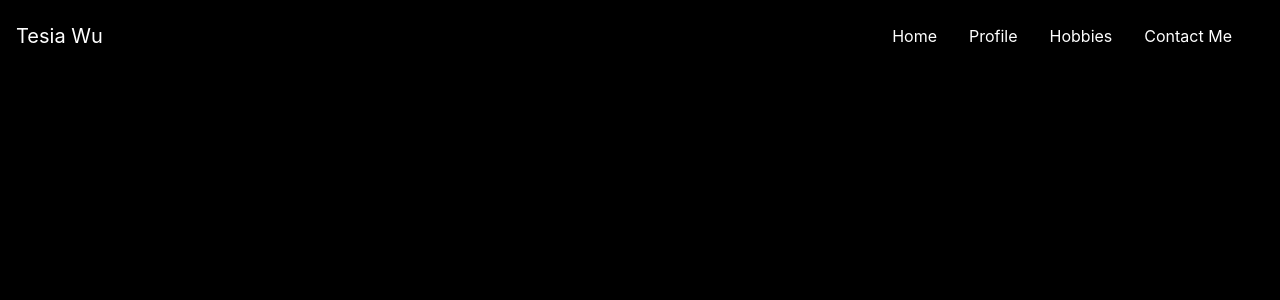
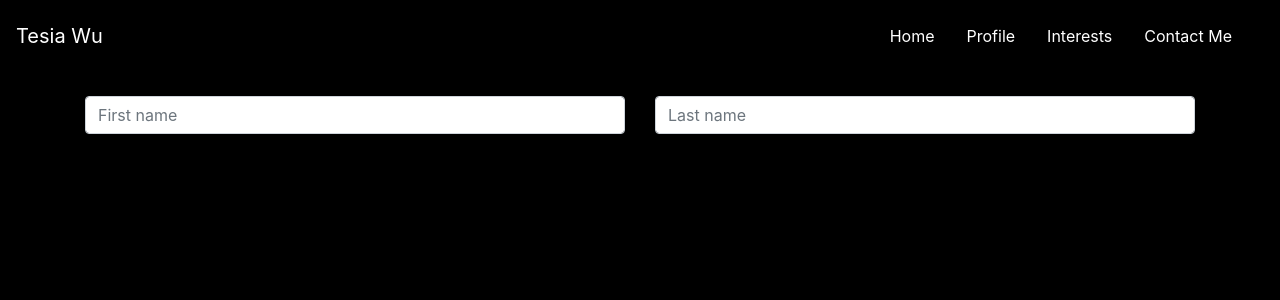
Before and after one commit to tesiawu/personal-website, a React (Create React App) app: page /contact in a window 1280 px wide. Shown: the top 300 px of the page. Built offline with nearby package versions, Linux system fonts and the light colour scheme.

Commit message:
started contact form

```diff
--- a/package.json
+++ b/package.json
@@ -3,12 +3,15 @@
   "version": "0.1.0",
   "private": true,
   "dependencies": {
+    "inline-style-prefixer": "^5.1.0",
     "react": "^16.8.6",
     "react-bootstrap": "^1.0.0-beta.8",
     "react-dom": "^16.8.3",
+    "react-fade": "^1.1.1",
     "react-router-bootstrap": "^0.25.0",
     "react-router-dom": "^5.0.0",
-    "react-scripts": "2.1.5"
+    "react-scripts": "2.1.5",
+    "react-typewriter": "^0.4.1"
   },
   "scripts": {
     "start": "react-scripts start",
--- a/src/App.js
+++ b/src/App.js
@@ -7,7 +7,7 @@ class App extends Component {
   render() {
     return (
       <div className="App">
-      <Navigation/>
+      <Navigation/><br />
       <DefaultRouter/>
         <header>
 
--- a/src/Contact.js
+++ b/src/Contact.js
@@ -1,23 +1,29 @@
 import React, {Component} from 'react'
 import {Link} from 'react-router-dom'
+import {Form, Row, Col} from 'react-bootstrap'
 
 export default class Contact extends Component {
   /**
    * Builds and renders the card containing the party image and basic
    * information
    */
+
   render () {
-    const styles = {
-      imgStyle: {
-        width: '50%'
-      },
-      itemHeader: {
-        marginRight: '5px'
-      }
-    }
 
     return (
       <div className='container'>
+
+        <Form>
+          <Row>
+            <Col>
+              <Form.Control placeholder="First name" />
+            </Col>
+            <Col>
+              <Form.Control placeholder="Last name" />
+            </Col>
+          </Row>
+        </Form>
+
       </div>
     )
   }
--- /dev/null
+++ b/src/Header.js
@@ -0,0 +1,46 @@
+import React, { Component } from 'react';
+import './App.css';
+import './css/style.css'
+import Fade from 'react-bootstrap/Fade'
+import TypeWriter from 'react-typewriter';
+
+
+function sleep(time){
+	return new Promise((resolve) => setTimeout(resolve, time))
+}
+export default class Header extends Component {
+	constructor(props){
+		super(props)
+		this.state = {
+			open: false
+		}
+	}
+
+	componentWillMount(){
+		sleep(800).then(()=> this.setState({open: true}))
+	}
+
+  render() {
+
+  	const { open } = this.state;
+
+    return (
+		<div className="bg">
+	  	  <div className="title">
+	  	  {/*<Fade in={this.state.open} timeout="50000">*/}
+          <div id="fade-in">
+	  	  	<h1>Hey, I&#39;m William.</h1>
+          </div>
+        {/*</Fade>*/}
+
+
+		  	  <div className="cursive">
+			  <h3><TypeWriter typing={1} onTypingEnd={()=> this.setState({typeDone: 1})}>I write code and make stuff.</TypeWriter></h3>
+			  <h4><TypeWriter typing={this.state.typeDone}>For fun.</TypeWriter></h4>
+		  	  </div>
+	  	  </div>
+
+  	  </div>
+    );
+  }
+}
--- a/src/Home.js
+++ b/src/Home.js
@@ -1,23 +1,19 @@
 import React, {Component} from 'react'
 import {Link} from 'react-router-dom'
+import TypeWriter from 'react-typewriter'
+import Header from './Header'
 
 export default class Home extends Component {
   /**
    * Builds and renders the card containing the party image and basic
    * information
    */
+
   render () {
-    const styles = {
-      imgStyle: {
-        width: '50%'
-      },
-      itemHeader: {
-        marginRight: '5px'
-      }
-    }
 
     return (
-      <div className='container'>
+      <div>
+        <Header />
       </div>
     )
   }
--- /dev/null
+++ b/src/Interests.js
@@ -0,0 +1,24 @@
+import React, {Component} from 'react'
+import {Link} from 'react-router-dom'
+
+export default class Interests extends Component {
+  /**
+   * Builds and renders the card containing the party image and basic
+   * information
+   */
+  render () {
+    const styles = {
+      imgStyle: {
+        width: '50%'
+      },
+      itemHeader: {
+        marginRight: '5px'
+      }
+    }
+
+    return (
+      <div className='container'>
+      </div>
+    )
+  }
+}
--- a/src/NavBar.js
+++ b/src/NavBar.js
@@ -2,7 +2,7 @@ import React, {Component} from 'react'
 import {Navbar, Nav, NavItem} from 'react-bootstrap'
 import {LinkContainer} from 'react-router-bootstrap'
 import {Link} from 'react-router-dom'
-import './css/navbar.css'
+import './css/style.css'
 
 export default class Navigation extends React.Component {
   handleSelect(eventKey) {
@@ -13,13 +13,13 @@ export default class Navigation extends React.Component {
     return (
     	<div className	="baseClass">
 
-      <Navbar bg="navbar transparent navbar-inverse justify-content-between" expand="lg" fixed="top">
+      <Navbar bg="navbar transparent navbar-inverse justify-content-between" expand="lg" sticky="top">
 
   <Navbar.Brand href="home" id="brand">Tesia Wu</Navbar.Brand>
   <Navbar >
       <Nav.Link href="home" style={{color:'white'}}>Home</Nav.Link>
       <Nav.Link href="profile" style={{color:'white'}}>Profile</Nav.Link>
-      <Nav.Link href="hobbies" style={{color:'white'}}>Hobbies</Nav.Link>
+      <Nav.Link href="interests" style={{color:'white'}}>Interests</Nav.Link>
       <Nav.Link href="contact" style={{color:'white'}}>Contact Me</Nav.Link>
   </Navbar>
 
--- a/src/Router.js
+++ b/src/Router.js
@@ -3,7 +3,7 @@ import {Route, Switch} from 'react-router-dom'
 
 import Home from './Home.js'
 import Profile from './Profile.js'
-import Hobbies from './Hobbies.js'
+import Interests from './Interests.js'
 import Contact from './Contact.js'
 
 /**
@@ -13,9 +13,10 @@ export default class DefaultRouter extends Component {
   render () {
     return (
       <Switch>
+      	<Route exact path="/" component={Home}/>
       	<Route exact path="/home" component={Home}/>
         <Route exact path="/profile" component={Profile}/>
-        <Route exact path="/hobbies" component={Hobbies}/>
+        <Route exact path="/interests" component={Interests}/>
         <Route exact path="/contact" component={Contact}/>
       </Switch>
     )
--- a/src/css/navbar.css
+++ b/src/css/style.css
@@ -1,3 +1,5 @@
+/* Navigation */
+
 .navbar.transparent.navbar-inverse {
     border-width: 0px;
     -webkit-box-shadow: 0px 0px;
@@ -18,3 +20,13 @@
 .navbar-toggler-icon {
 	color:white;
 }
+
+/* Header */
+
+.fade-in {
+	opacity: 1;
+	animation-name: fadeInOpacity;
+	animation-iteration-count: 1;
+	animation-timing-function: ease-in;
+	animation-duration: 4s;
+}
```
Also changed, not shown: 1 other file (tests, documents, lock files or other folders).
